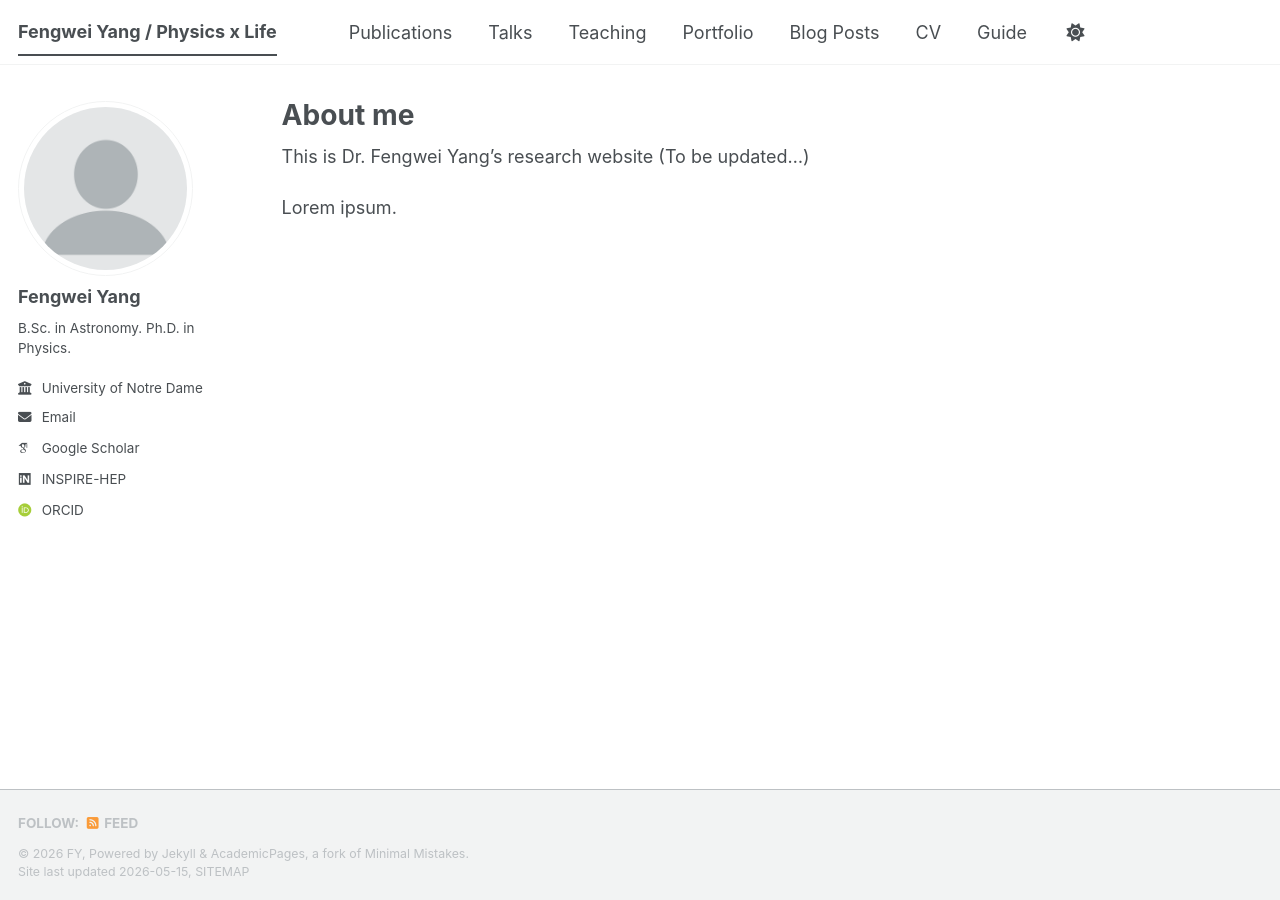
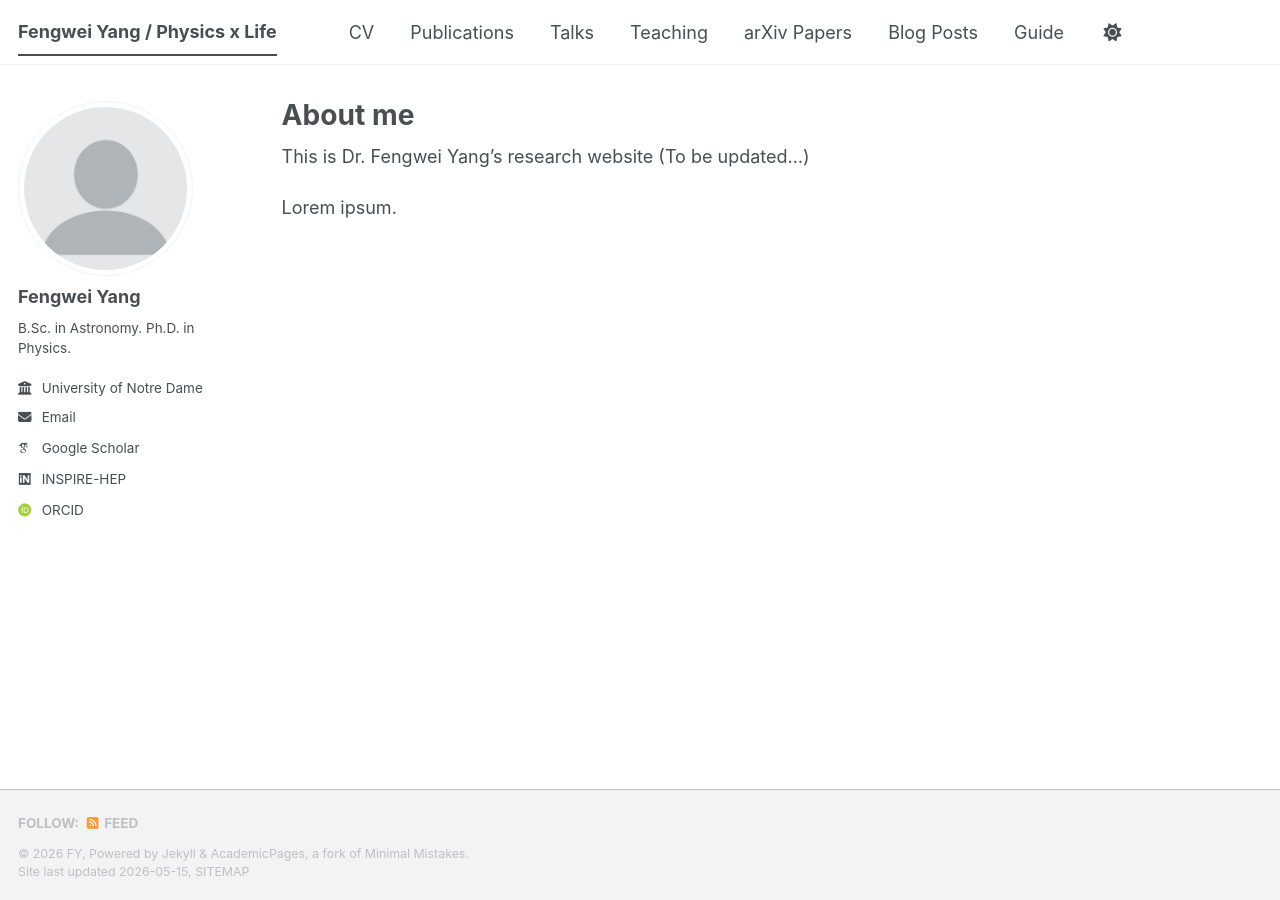
Before and after one commit to F-W-Yang/F-W-Yang.github.io, a Jekyll site: the page built from _pages/about.md, in a window 1280 px wide. Built offline with Jekyll 4.4.1, drawn with Linux system fonts in a browser that asks for light colours; some web fonts are replaced; a script bundle is joined from its source files by our own code; library files that are not in the unit come from our copies.

Commit message:
Update navigation links and replace 'Portfolio' with 'arXiv Papers'

```diff
--- a/_data/navigation.yml
+++ b/_data/navigation.yml
@@ -8,6 +8,9 @@
 #      Markdown formatted page while the second is generated using JSON.
 
 main:
+  - title: "CV"
+    url: /cv/
+
   - title: "Publications"
     url: /publications/
 
@@ -17,17 +20,11 @@ main:
   - title: "Teaching"
     url: /teaching/
 
-  - title: "Portfolio"
+  - title: "arXiv Papers"
     url: /portfolio/
 
   - title: "Blog Posts"
     url: /year-archive/
 
-  - title: "CV"
-    url: /cv/
-
-  # - title: "CV"
-  #   url: /cv-json/
-
   - title: "Guide"
     url: /markdown/
```
